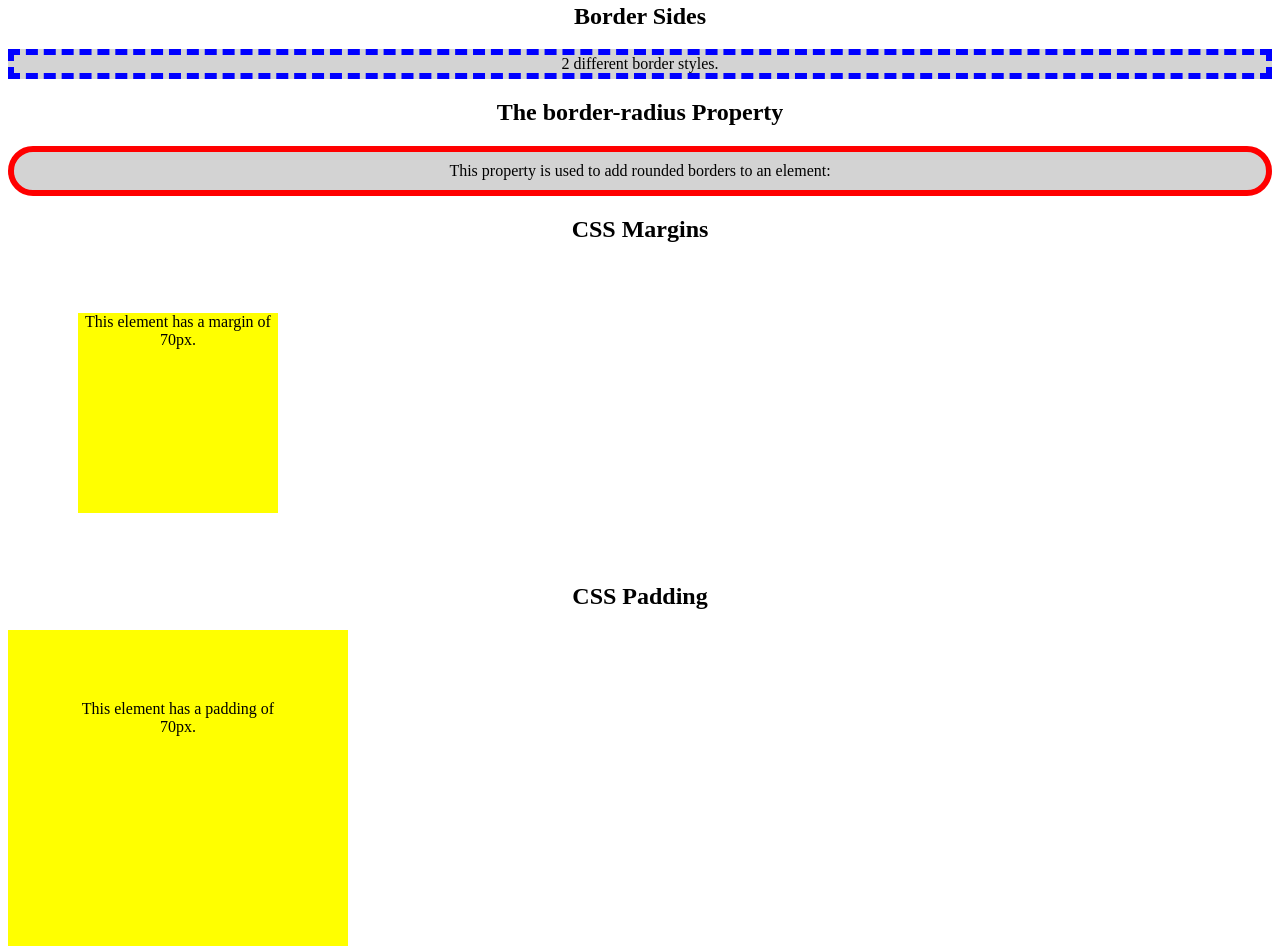
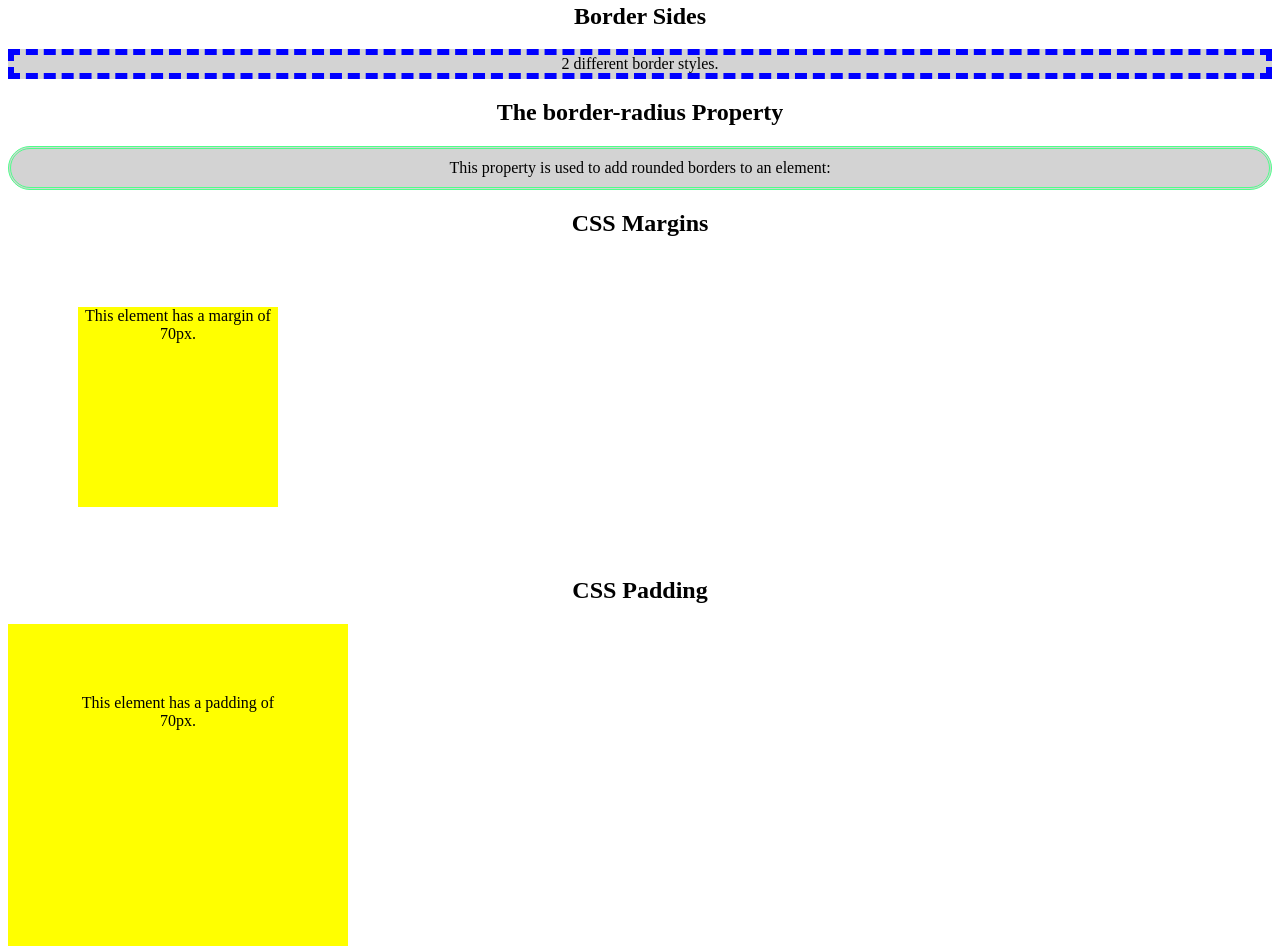
Before and after one commit to only1jihad/class5, a plain HTML site: page index.html in a window 1280 px wide. Shown: the part 1350-2296 px from the top of the page. Drawn offline with Linux system fonts and the light colour scheme.

Commit message:
Update style.css

```diff
--- a/css/style.css
+++ b/css/style.css
@@ -42,7 +42,8 @@ h3.rgba_color {
 	border-width: 6px;
 }
 .rounded {
-	border: 6px solid red;
+	border:3px double;
+	border-color: #4fff8a;
 	border-radius: 30px;
   	background-color: lightgrey;
   	padding: 10px;
```
